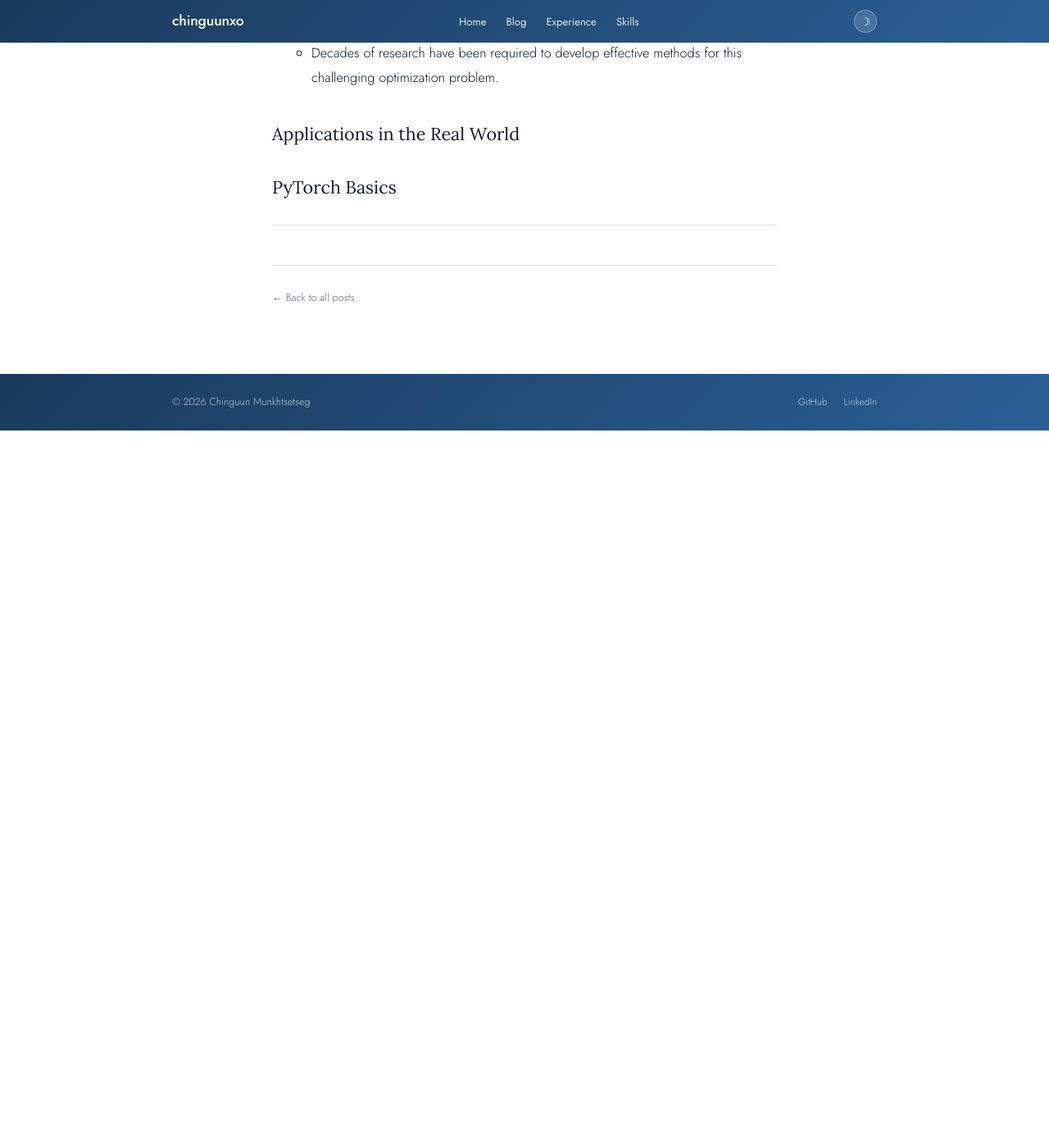
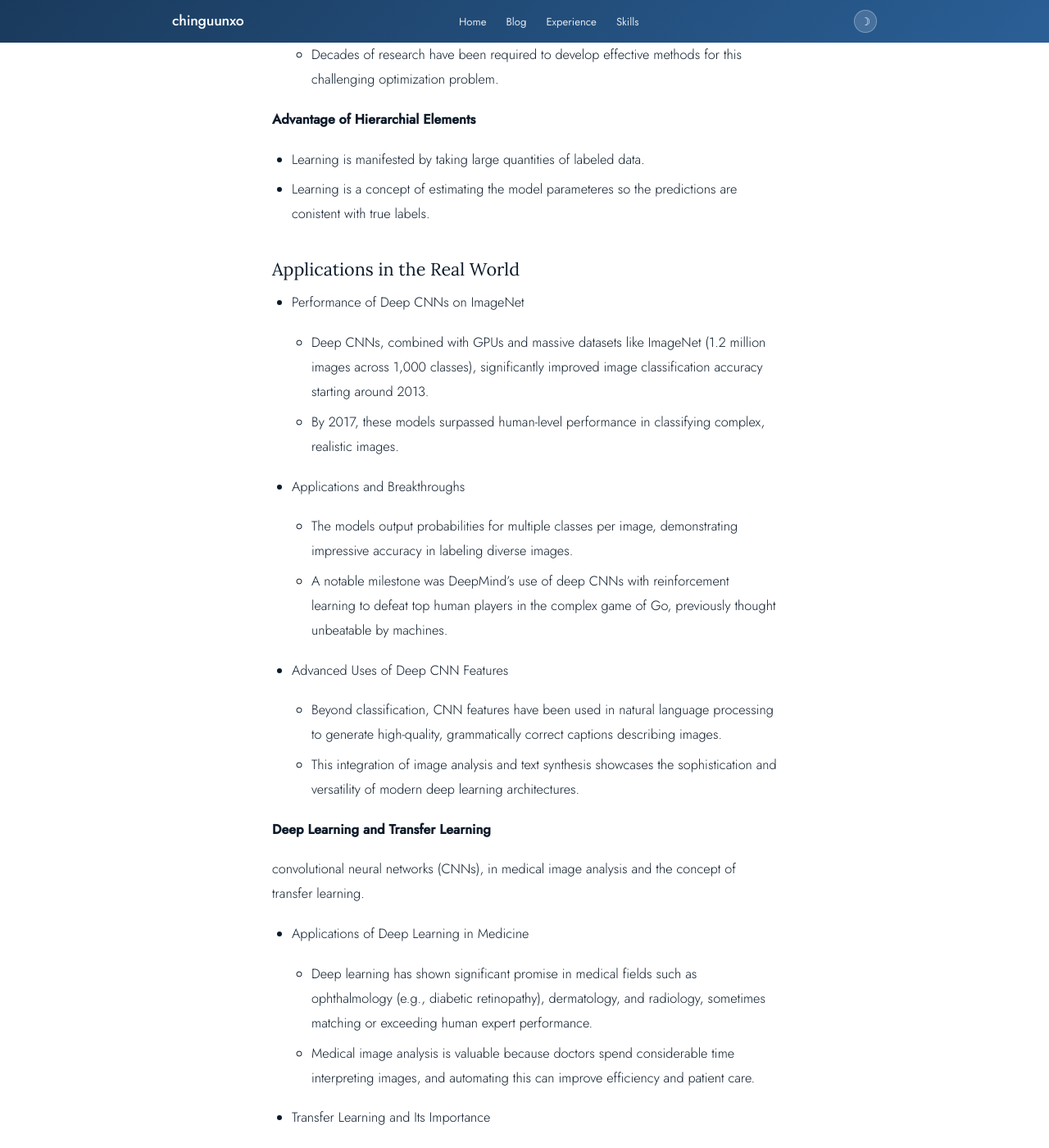
Before and after one commit to chinguunxo/chinguunxo.github.io, a Jekyll site: the page built from _posts/2026-07-02-Day-15-16-ML.md, in a window 1280 px wide and 1400 px high, scrolled down 6376 px. Shown: the whole window at 82% size. Built offline with Jekyll 4.4.1, drawn with Linux system fonts in a browser that asks for light colours; before the commit the page ends 6907 px from its top, so only the background shows below that; some of the changed text lies outside the part shown.

Commit message:
Update and rename 2026-07-02-Day-15-ML.md to 2026-07-02-Day-15-16-ML.md

```diff
--- a/_posts/2026-07-02-Day-15-ML.md
+++ b/_posts/2026-07-02-Day-15-16-ML.md
@@ -210,14 +214,51 @@ where
   - The loss landscape has many local minima, complicating the search for the global optimum.
   - Decades of research have been required to develop effective methods for this challenging optimization problem.
 
+**Advantage of Hierarchial Elements**
+
+- Learning is manifested by taking large quantities of labeled data.
+- Learning is a concept of estimating the model parameteres so the predictions are conistent with true labels.
 
 
 ## Applications in the Real World
 
+- Performance of Deep CNNs on ImageNet
+
+  - Deep CNNs, combined with GPUs and massive datasets like ImageNet (1.2 million images across 1,000 classes), significantly improved image classification accuracy starting around 2013.
+  - By 2017, these models surpassed human-level performance in classifying complex, realistic images.
+
+- Applications and Breakthroughs
+
+  - The models output probabilities for multiple classes per image, demonstrating impressive accuracy in labeling diverse images.
+  - A notable milestone was DeepMind's use of deep CNNs with reinforcement learning to defeat top human players in the complex game of Go, previously thought unbeatable by machines.
+
+- Advanced Uses of Deep CNN Features
+
+  - Beyond classification, CNN features have been used in natural language processing to generate high-quality, grammatically correct captions describing images.
+  - This integration of image analysis and text synthesis showcases the sophistication and versatility of modern deep learning architectures.
+
+**Deep Learning and Transfer Learning**
+
+convolutional neural networks (CNNs), in medical image analysis and the concept of transfer learning.
 
 
-## PyTorch Basics
+- Applications of Deep Learning in Medicine
 
+  - Deep learning has shown significant promise in medical fields such as ophthalmology (e.g., diabetic retinopathy), dermatology, and radiology, sometimes matching or exceeding human expert performance.
+  - Medical image analysis is valuable because doctors spend considerable time interpreting images, and automating this can improve efficiency and patient care.
+
+- Transfer Learning and Its Importance
+
+  - Deep learning models trained on large datasets like ImageNet (millions of labeled natural images) can have their learned parameters **transferred** to medical imaging tasks.
+  - This transfer *reduces the need for massive labeled medical image datasets*, which are costly and time-consuming to create due to the need for expert labeling.
+
+- Practical Impact and Future Potential
+
+  - By reusing parameters from models trained on natural images, only a small portion of the model needs retraining for specific medical images, improving learning efficiency.
+  - This approach is also applicable to other medical imaging areas such as digital pathology for cancer diagnosis.
+  - Transfer learning is a powerful concept that enables deep learning to be applied effectively across diverse image analysis tasks, often surpassing human performance.
 
 
 ---
+
+> *Introduction to Machine Learning, Module 1, Duke University, Coursera*
```
Also changed, not shown: other parts of _posts/2026-07-02-Day-15-16-ML.md (+15 -11 lines).
